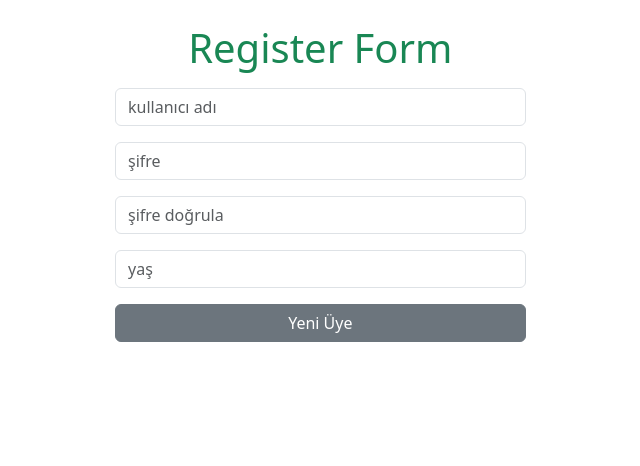
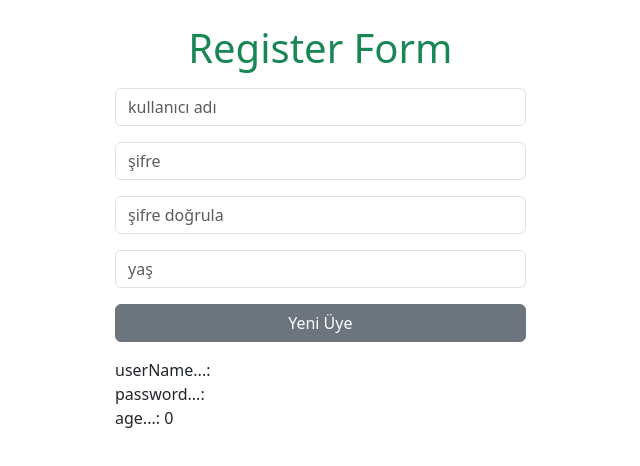
Before and after one commit to bilgejava6/java15boost_demo-app, a React (Create React App) app: page / in a window 1280 px wide. Shown: the top 466 px of the page, without its empty margins (211-851 px from the left). Built offline with nearby package versions, Linux system fonts and the light colour scheme.

Commit message:
ödev2 final

```diff
--- a/src/pages/Odev2.tsx
+++ b/src/pages/Odev2.tsx
@@ -7,6 +7,17 @@ function Odev2() {
     const [rePassword, setRePassword] = useState('');
     const [age, setAge] = useState(0);
     const [isWrong, setIsWrong] = useState(false);
+    const [user, setUser] = useState({
+        'userName': '',
+        'password': '',
+        'rePassword': '',
+        'age': 0
+    });
+    const kaydet = ()=>{
+        setUser({
+            userName,password,rePassword,age
+        });
+    }
 
   return (
     <div className="contanier">
@@ -39,7 +50,16 @@ function Odev2() {
                     <input onChange={evt=>{setAge(parseInt(evt.target.value))}} className='form-control' type="number" placeholder='yaş'/>
                 </div>
                 <div className="mb-3 d-grid">
-                    <button className='btn btn-secondary'>Yeni Üye</button>
+                    <button onClick={kaydet} className='btn btn-secondary'>Yeni Üye</button>
+                </div>
+                <div>
+                <label>userName...: {user.userName} </label>
+                </div>
+                <div>
+                <label>password...: {user.password} </label>
+                </div>
+                <div>
+                <label>age...: {user.age}</label>
                 </div>
 
             </div>
```
